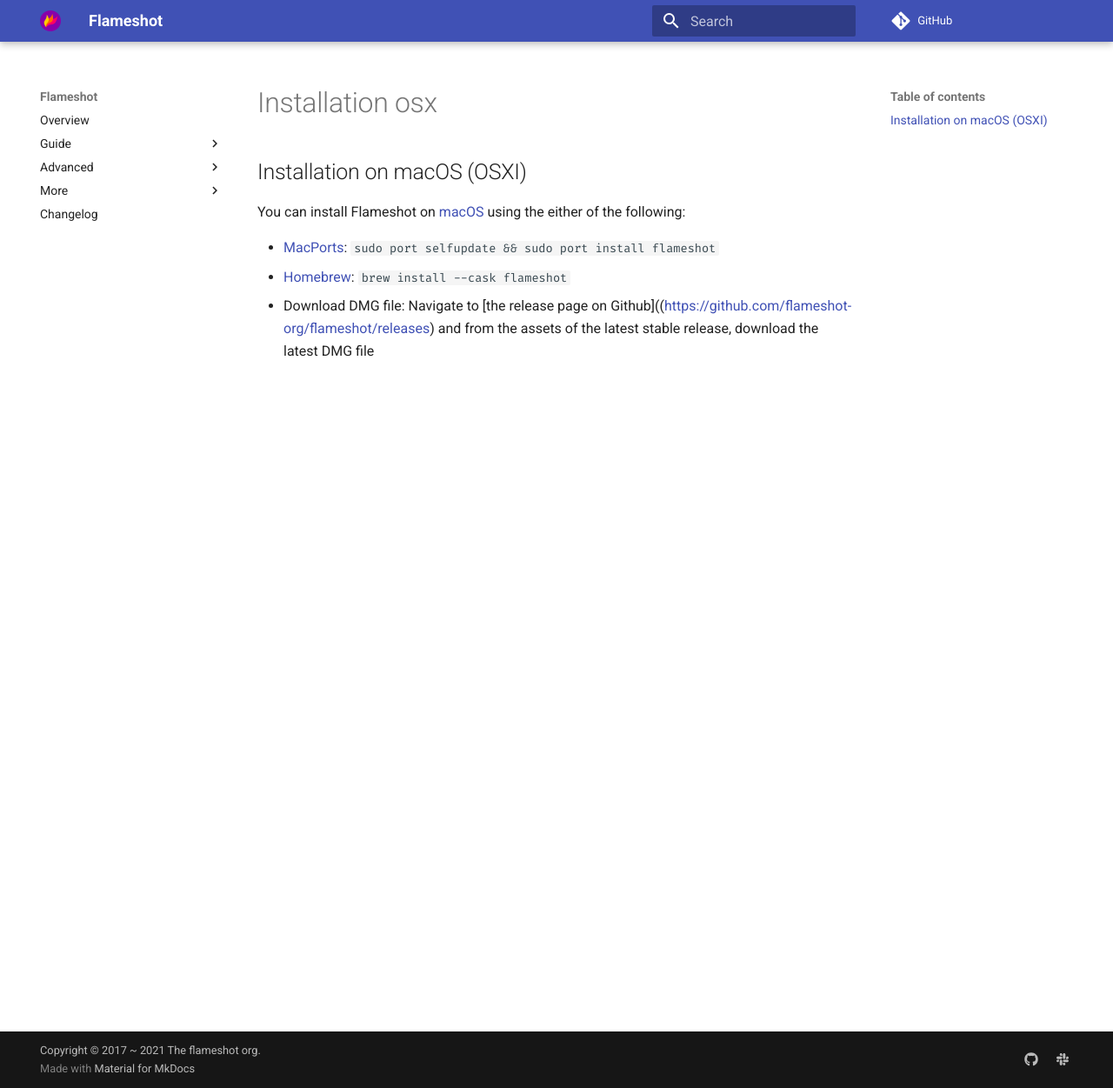
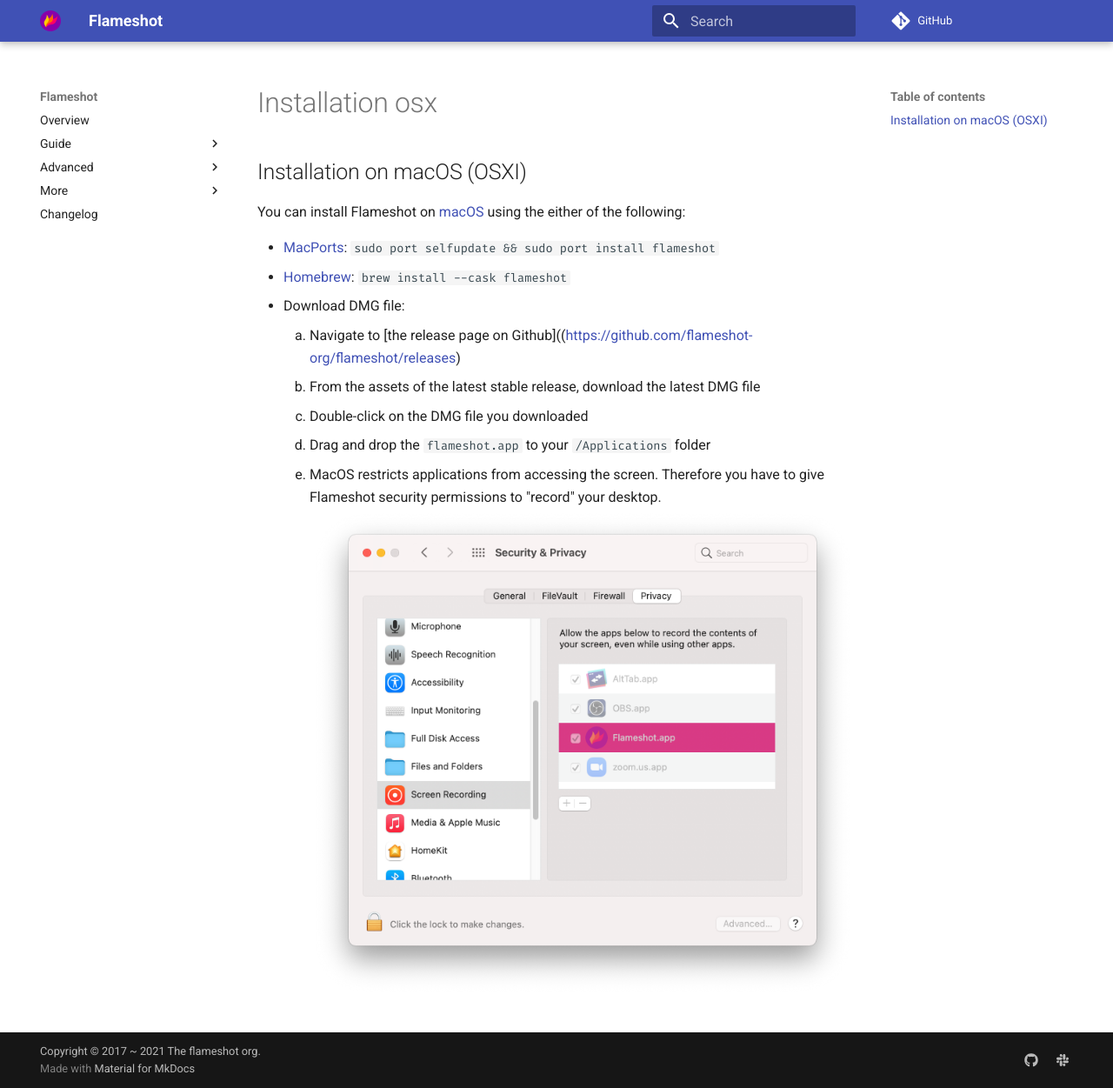
Before and after one commit to flameshot-org/flameshot-org.github.io, an MkDocs documentation site: the page built from docs/guide/installation/installation-osx.md, in a window 1280 px wide and 1251 px high. Shown: the whole window at 87% size. Built offline with MkDocs 1.6.1 and Material for MkDocs 9.7.7, drawn with Linux system fonts in a browser that asks for light colours; comment, search, counter and statistics services are not loaded.

Commit message:
[add] added some more instructions on how to install from dmg on MacOS

```diff
--- a/docs/guide/installation/installation-osx.md
+++ b/docs/guide/installation/installation-osx.md
@@ -4,4 +4,10 @@
 
 - [MacPorts](https://ports.macports.org/port/flameshot/summary): `sudo port selfupdate && sudo port install flameshot`
 - [Homebrew](https://formulae.brew.sh/cask/flameshot): `brew install --cask flameshot`
-- Download DMG file: Navigate to [the release page on Github]((https://github.com/flameshot-org/flameshot/releases) and from the assets of the latest stable release, download the latest DMG file
+- Download DMG file:
+    1. Navigate to [the release page on Github]((https://github.com/flameshot-org/flameshot/releases)
+    2. From the assets of the latest stable release, download the latest DMG file
+    3. Double-click on the DMG file you downloaded
+    4. Drag and drop the `flameshot.app` to your `/Applications` folder
+    5. MacOS restricts applications from accessing the screen. Therefore you have to give Flameshot security permissions to "record" your desktop.
+        ![A picture of the macOS Security & Privacy settings that shows the Flameshot should be added to the list in the "privacy" tab](/media/macos_permissions.png)
```
